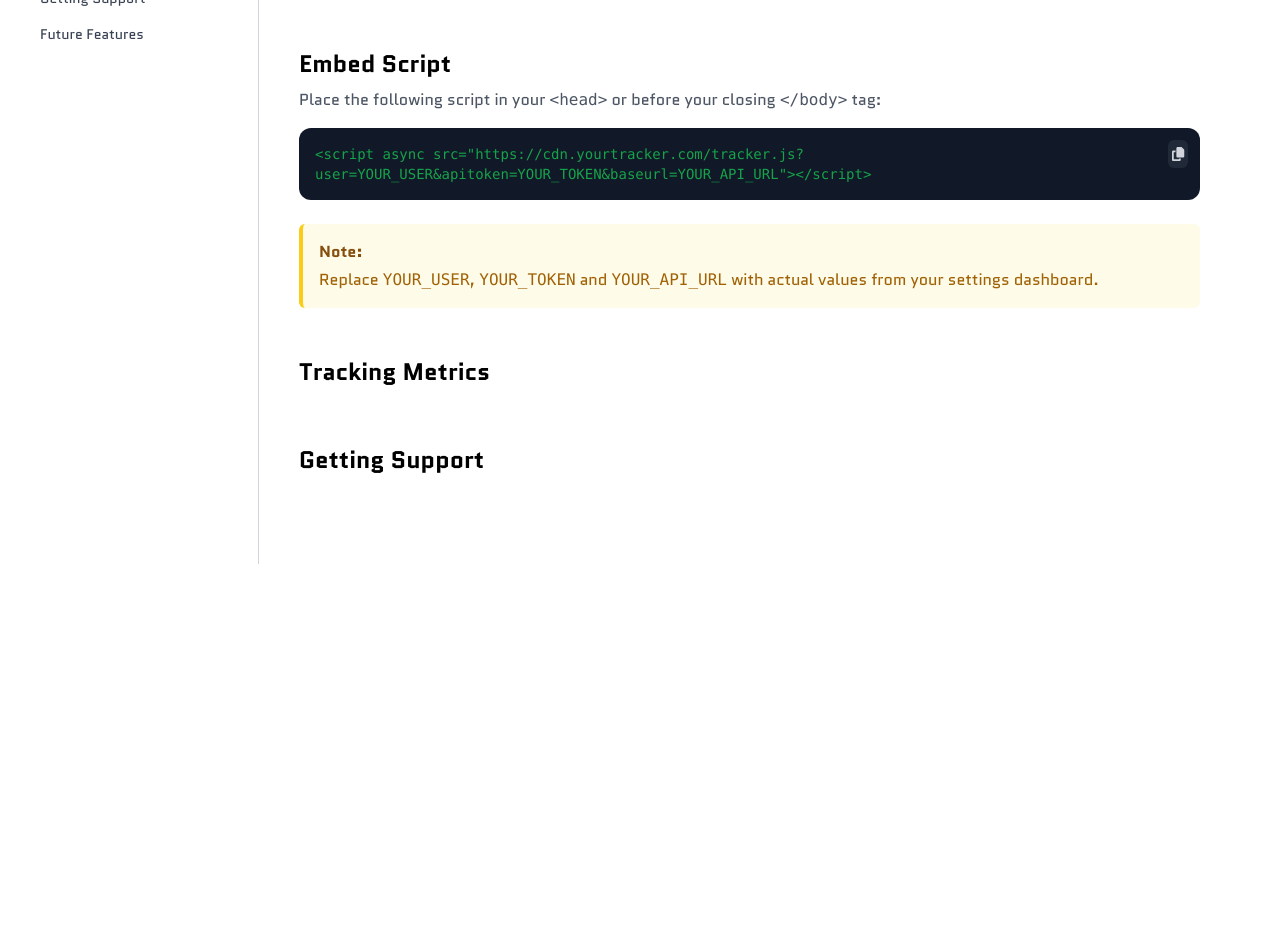
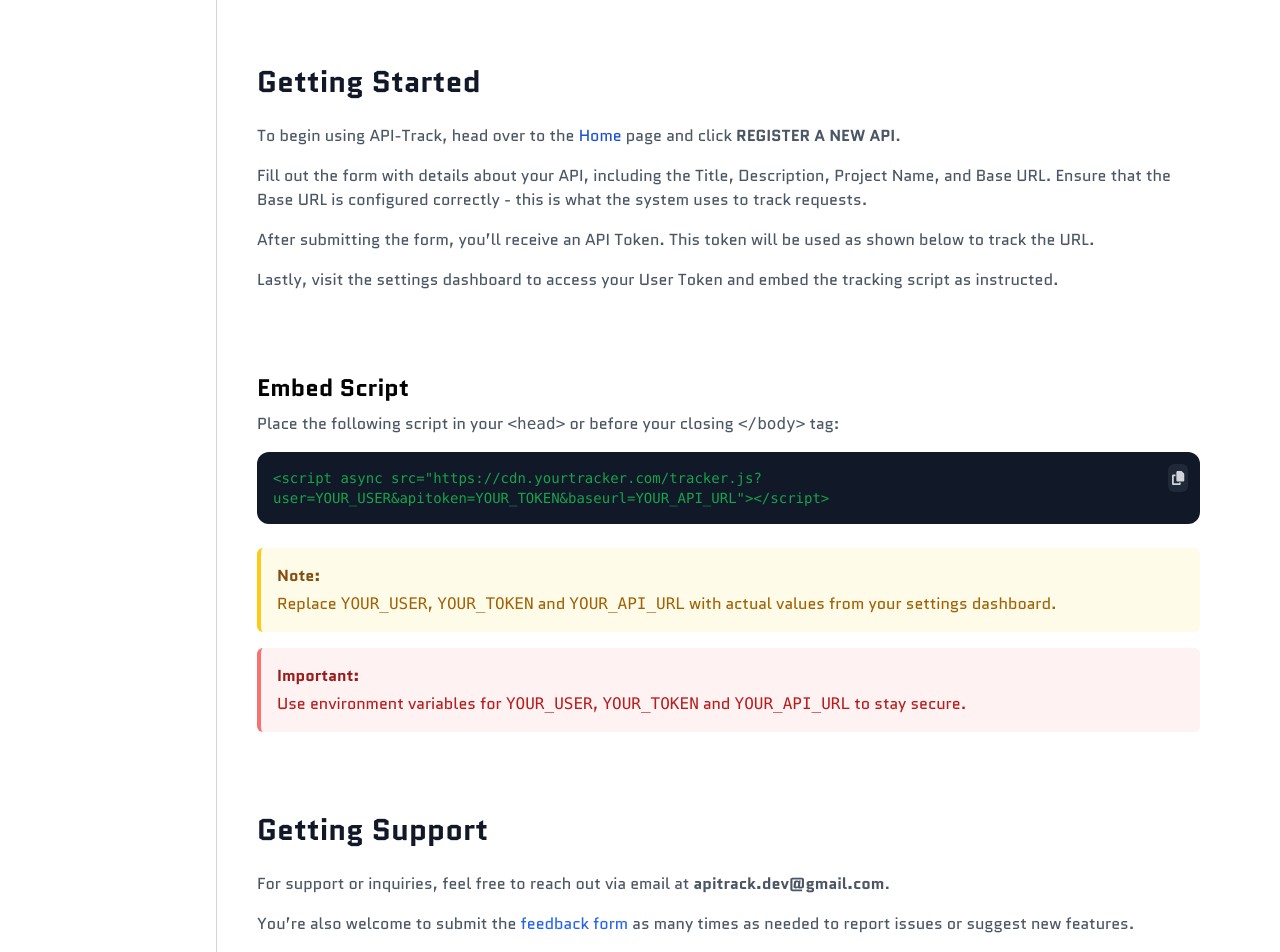
Before and after one commit to alyosha-bar/api-track, a React (Vite) app in the folder frontend/: page /docs in a window 1280 px wide. Shown: the part 300-1252 px from the top of the page. Before the commit the page ends 904 px from the top, so only its background shows below. Built offline with nearby package versions, Linux system fonts and the light colour scheme; no server answers.

Commit message:
Docs + settings progress

```diff
--- a/frontend/src/pages/Docs.jsx
+++ b/frontend/src/pages/Docs.jsx
@@ -1,5 +1,5 @@
 import CodeBlock from "../components/docs/CodeBlock";
-
+import { Link } from 'react-router-dom'
 
 const Docs = () => {
   return (
@@ -22,21 +22,21 @@ const Docs = () => {
                 Embed Script
                 </a>
             </li>
-            <li>
+            {/* <li>
                 <a href="#metrics" className="hover:text-blue-600 transition-colors">
                 Tracking Metrics
                 </a>
-            </li>
+            </li> */}
             <li>
                 <a href="#support" className="hover:text-blue-600 transition-colors">
                 Getting Support
                 </a>
             </li>
-            <li>
+            {/* <li>
                 <a href="#support" className="hover:text-blue-600 transition-colors">
                 Future Features
                 </a>
-            </li>
+            </li> */}
         </ul>
       </nav>
 
@@ -44,11 +44,31 @@ const Docs = () => {
       <main className="flex-grow max-w-5xl px-10">
         <section className="py-6">
             <h1 id="getting-started" className="text-3xl font-bold mb-2"> Welcome </h1>
+            <p className="mb-4 text-gray-600">
+                API-Track is a platform which allows developers to view important 3rd party API analytics and stay aware of how APIs are used in your web applications. API-Track offers to sync all your different projects and the APIs used within them into one platform where you can analyse patterns.
+            </p>
         </section>
 
-        <section className="py-6">
-            <h2 id="getting-started" className="text-2xl font-bold mb-2"> Getting Started </h2>
+        <section className="py-10">
+            <h2 id="getting-started" className="text-3xl font-bold mb-6 text-gray-900">Getting Started</h2>
+
+            <p className="mb-4 text-gray-600">
+                To begin using API-Track, head over to the <Link className="text-blue-700" to={'/home'}>Home</Link> page and click <strong>REGISTER A NEW API</strong>.
+            </p>
+
+            <p className="mb-4 text-gray-600">
+                Fill out the form with details about your API, including the Title, Description, Project Name, and Base URL. Ensure that the Base URL is configured correctly - this is what the system uses to track requests.
+            </p>
+
+            <p className="mb-4 text-gray-600">
+                After submitting the form, you’ll receive an API Token. This token will be used as shown below to track the URL.
+            </p>
+
+            <p className="mb-4 text-gray-600">
+                Lastly, visit the settings dashboard to access your User Token and embed the tracking script as instructed.
+            </p>
         </section>
+
 
 
         <section className="py-6">
@@ -59,21 +79,38 @@ const Docs = () => {
 
             <CodeBlock code={`<script async src="https://cdn.yourtracker.com/tracker.js?user=YOUR_USER&apitoken=YOUR_TOKEN&baseurl=YOUR_API_URL"></script>`} />
 
-            <div className="border-l-4 border-yellow-400 bg-yellow-50 p-4 rounded-md">
-            <strong className="text-yellow-800 block mb-1">Note:</strong>
-            <span className="text-yellow-700">
-                Replace <code>YOUR_USER</code>, <code>YOUR_TOKEN</code> and <code>YOUR_API_URL</code> with actual values from your settings dashboard.
-            </span>
+            <div className="border-l-4 border-yellow-400 bg-yellow-50 p-4 rounded-md my-4">
+                <strong className="text-yellow-800 block mb-1">Note:</strong>
+                <span className="text-yellow-700">
+                    Replace <code>YOUR_USER</code>, <code>YOUR_TOKEN</code> and <code>YOUR_API_URL</code> with actual values from your settings dashboard.
+                </span>
+            </div>
+            <div className="border-l-4 border-red-400 bg-red-50 p-4 rounded-md my-4">
+                <strong className="text-red-800 block mb-1">Important:</strong>
+                <span className="text-red-700">
+                    Use environment variables for <code>YOUR_USER</code>, <code>YOUR_TOKEN</code> and <code>YOUR_API_URL</code> to stay secure.
+                </span>
             </div>
         </section>
 
-        <section className="py-6">
+        {/* <section className="py-6">
             <h2 id="metrics" className="text-2xl font-bold mb-2"> Tracking Metrics </h2>
+            <p>
+
+            </p>
+        </section> */}
+
+        <section className="py-10">
+            <h2 id="support" className="text-3xl font-bold mb-6 text-gray-900">Getting Support</h2>
+
+            <p className="mb-4 text-gray-600">
+                For support or inquiries, feel free to reach out via email at <strong>apitrack.dev@gmail.com</strong>.
+            </p>
+            <p className="mb-4 text-gray-600">
+                You’re also welcome to submit the <a className="text-blue-600" href="">feedback form</a> as many times as needed to report issues or suggest new features.
+            </p>
         </section>
 
-        <section className="py-6">
-            <h2 id="support" className="text-2xl font-bold mb-2"> Getting Support </h2>
-        </section>
 
       </main>
     </div>
--- a/frontend/src/pages/Settings.jsx
+++ b/frontend/src/pages/Settings.jsx
@@ -1,14 +1,21 @@
-import { useParams } from "react-router-dom";
+import { useNavigate, useParams } from "react-router-dom";
 
 
 const Settings = () => {
 
     const { id } = useParams();
 
+    const navigate = useNavigate()
+
     return (
         <div className="px-64 p-8">
             <div className="flex justify-between">
-                <button className="px-3 py-1 rounded bg-gray-200"> Back to Dashboard </button>
+                <button
+                    className="px-3 py-1 rounded bg-gray-200"
+                    onClick={() => {
+                        navigate(-1)
+                    }}
+                > Back to Dashboard </button>
                 <h2 className="text-2xl"> API NAME  </h2>
             </div>
             <div className="py-10">
```
